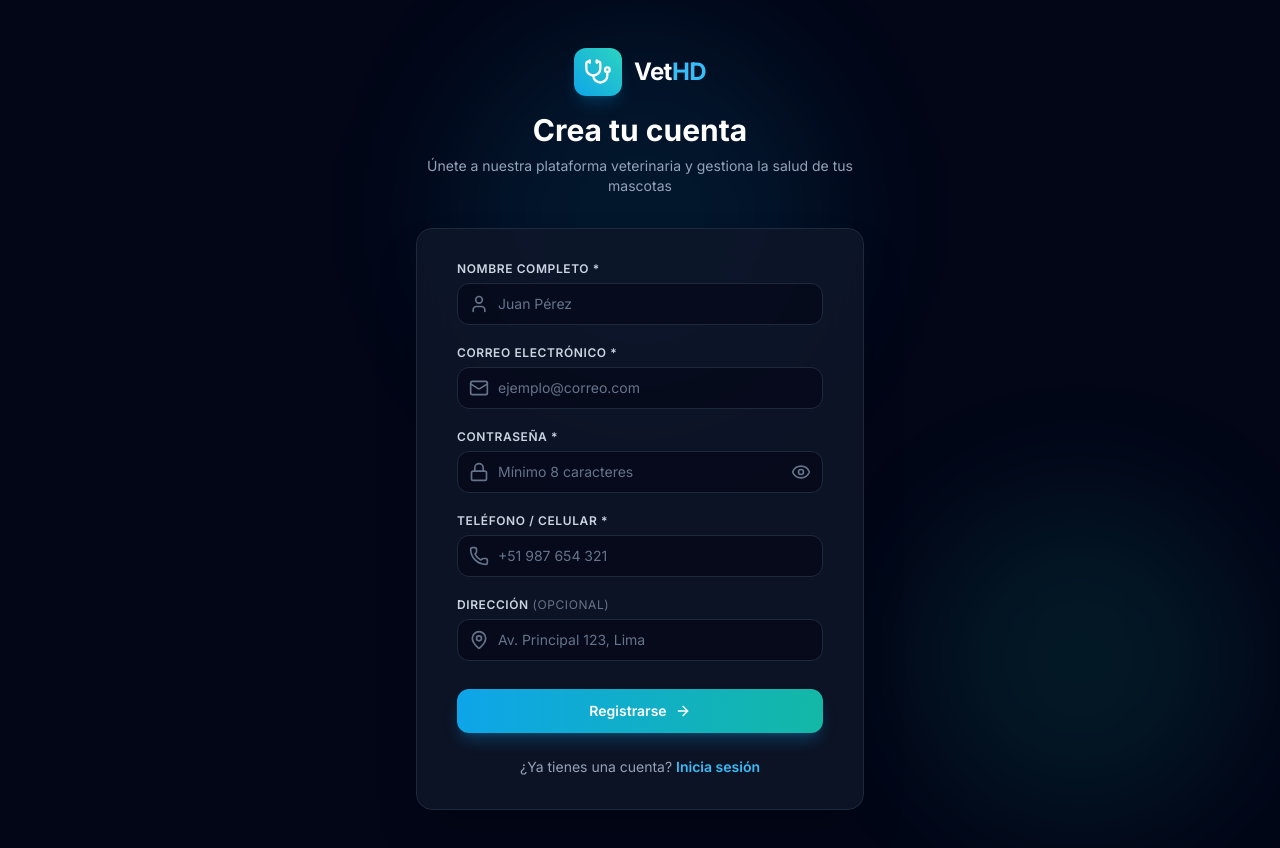
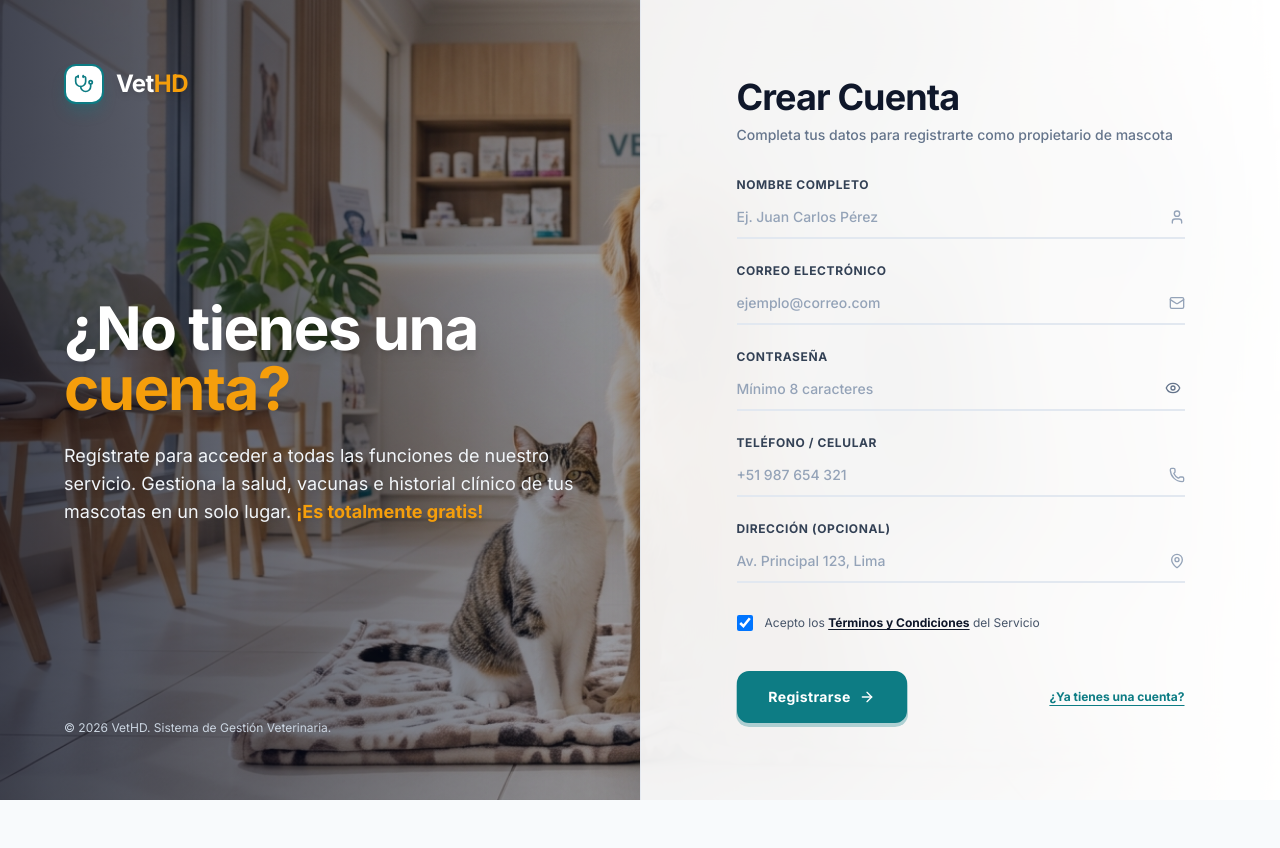
Before and after one commit to Edudev2004/hd-veterinaria-frontend, a React (Vite) app: page /register in a window 1280 px wide. Shown: the top 848 px of the page. After the commit the page ends 800 px from the top, so only its background shows below. Built offline with nearby package versions, Linux system fonts and the light colour scheme.

Commit message:
Actualizar vista de registro de propietarios con disenio en modo claro e integracion de componentes globales

```diff
--- a/src/features/auth/pages/RegisterPage.tsx
+++ b/src/features/auth/pages/RegisterPage.tsx
@@ -1,7 +1,20 @@
 import React, { useState } from 'react';
 import { Link, useNavigate } from 'react-router-dom';
 import { useAuth } from '@/context/AuthContext';
-import { Stethoscope, User, Mail, Lock, Phone, MapPin, Eye, EyeOff, AlertCircle, ArrowRight } from 'lucide-react';
+import { Button } from '@/components/ui/Button';
+import { UnderlineInput } from '@/components/ui/UnderlineInput';
+import {
+  User,
+  Mail,
+  Phone,
+  MapPin,
+  Eye,
+  EyeOff,
+  AlertCircle,
+  ArrowRight,
+  Stethoscope
+} from 'lucide-react';
+import bgImage from '@/assets/images/vet_happy_pets_bg.jpg';
 
 export const RegisterPage: React.FC = () => {
   const { register } = useAuth();
@@ -16,10 +29,11 @@ export const RegisterPage: React.FC = () => {
   });
 
   const [showPassword, setShowPassword] = useState(false);
+  const [acceptedTerms, setAcceptedTerms] = useState(true);
   const [error, setError] = useState<string | null>(null);
   const [isSubmitting, setIsSubmitting] = useState(false);
 
-  // Real-time field validations
+  // Field validations
   const isEmailValid = /^[^\s@]+@[^\s@]+\.[^\s@]+$/.test(formData.email);
   const isPasswordValid = formData.password.length >= 8;
   const isPhoneValid = formData.telefono.trim().length >= 7;
@@ -48,6 +62,10 @@ export const RegisterPage: React.FC = () => {
       setError('Por favor, ingresa un número de teléfono válido.');
       return;
     }
+    if (!acceptedTerms) {
+      setError('Debes aceptar los Términos y Condiciones del Servicio.');
+      return;
+    }
 
     try {
       setIsSubmitting(true);
@@ -68,177 +86,180 @@ export const RegisterPage: React.FC = () => {
   };
 
   return (
-    <div className="min-h-screen bg-slate-950 flex flex-col justify-center py-12 sm:px-6 lg:px-8 relative overflow-hidden">
-      {/* Background Glow Overlay */}
-      <div className="absolute top-1/4 left-1/2 -translate-x-1/2 -translate-y-1/2 w-96 h-96 bg-sky-500/10 rounded-full blur-3xl pointer-events-none" />
-      <div className="absolute bottom-10 right-10 w-80 h-80 bg-teal-500/10 rounded-full blur-3xl pointer-events-none" />
+    <div className="relative min-h-screen w-full flex overflow-hidden font-sans bg-slate-100 text-slate-800">
+      {/* Bright & Joyful Background Image across full screen */}
+      <div
+        className="absolute inset-0 bg-cover bg-center bg-no-repeat transition-transform duration-1000"
+        style={{ backgroundImage: `url(${bgImage})` }}
+      >
+        {/* Soft overlay blending left dark/hero text with right bright card */}
+        <div className="absolute inset-0 bg-gradient-to-r from-slate-950/75 via-slate-900/40 to-slate-100/90 md:to-white/95" />
+      </div>
 
-      <div className="sm:mx-auto sm:w-full sm:max-w-md relative z-10">
-        <div className="flex justify-center items-center gap-3 mb-2">
-          <div className="w-12 h-12 rounded-xl bg-gradient-to-tr from-sky-500 to-teal-400 flex items-center justify-center shadow-lg shadow-sky-500/20">
-            <Stethoscope className="w-7 h-7 text-white" />
+      {/* Main Split Content Container */}
+      <div className="relative z-10 w-full min-h-screen flex flex-col md:flex-row">
+
+        {/* LEFT COLUMN: Hero Heading & Description */}
+        <div className="w-full md:w-1/2 p-8 sm:p-12 lg:p-16 flex flex-col justify-between">
+
+          {/* Logo / Brand Header */}
+          <div className="flex items-center gap-3">
+            <div className="w-10 h-10 rounded-xl bg-[#0D7C84] p-0.5 shadow-lg shadow-[#0D7C84]/30">
+              <div className="w-full h-full bg-white rounded-[10px] flex items-center justify-center">
+                <Stethoscope className="w-5 h-5 text-[#0D7C84]" />
               </div>
-          <span className="text-2xl font-bold tracking-tight text-white">
-            Vet<span className="text-sky-400">HD</span>
+            </div>
+            <span className="text-2xl font-black tracking-tight text-white drop-shadow-md">
+              Vet<span className="text-[#F59E0B]">HD</span>
             </span>
           </div>
-        <h2 className="mt-4 text-center text-3xl font-extrabold text-white">
-          Crea tu cuenta
-        </h2>
-        <p className="mt-2 text-center text-sm text-slate-400">
-          Únete a nuestra plataforma veterinaria y gestiona la salud de tus mascotas
+
+          {/* Center Callout Text */}
+          <div className="my-auto py-12 max-w-lg space-y-6">
+            <h1 className="text-4xl sm:text-5xl lg:text-6xl font-black text-white tracking-tight leading-tight drop-shadow-lg">
+              ¿No tienes una <br />
+              <span className="text-[#F59E0B]">
+                cuenta?
+              </span>
+            </h1>
+            <p className="text-slate-100 text-base sm:text-lg leading-relaxed font-normal drop-shadow-md">
+              Regístrate para acceder a todas las funciones de nuestro servicio. Gestiona la salud, vacunas e historial clínico de tus mascotas en un solo lugar. <strong className="text-[#F59E0B] font-bold">¡Es totalmente gratis!</strong>
             </p>
           </div>
 
-      <div className="mt-8 sm:mx-auto sm:w-full sm:max-w-md relative z-10">
-        <div className="bg-slate-900/80 backdrop-blur-xl py-8 px-4 shadow-2xl border border-slate-800 sm:rounded-2xl sm:px-10">
+          {/* Footer Copyright */}
+          <div className="text-xs text-slate-300 drop-shadow-md">
+            © {new Date().getFullYear()} VetHD. Sistema de Gestión Veterinaria.
+          </div>
+        </div>
+
+        {/* RIGHT COLUMN: Light Mode Glassmorphic Register Form Container */}
+        <div className="w-full md:w-1/2 bg-white/95 md:bg-white/90 backdrop-blur-2xl border-t md:border-t-0 md:border-l border-slate-200/80 p-8 sm:p-12 lg:p-16 flex flex-col justify-center shadow-2xl">
+          <div className="max-w-md w-full mx-auto space-y-8">
+
+            <div className="space-y-2">
+              <h2 className="text-3xl sm:text-4xl font-extrabold text-slate-900 tracking-tight">
+                Crear Cuenta
+              </h2>
+              <p className="text-xs sm:text-sm text-slate-500 font-medium">
+                Completa tus datos para registrarte como propietario de mascota
+              </p>
+            </div>
+
             {error && (
-            <div className="mb-6 bg-rose-500/10 border border-rose-500/30 rounded-xl p-4 flex items-start gap-3 text-rose-400 text-sm">
-              <AlertCircle className="w-5 h-5 flex-shrink-0 mt-0.5" />
+              <div className="bg-rose-50 border border-rose-200 rounded-xl p-3.5 flex items-start gap-3 text-rose-600 text-xs sm:text-sm">
+                <AlertCircle className="w-4 h-4 flex-shrink-0 mt-0.5" />
                 <span>{error}</span>
               </div>
             )}
 
-          <form className="space-y-5" onSubmit={handleSubmit}>
+            <form onSubmit={handleSubmit} className="space-y-6">
+
               {/* Nombre Completo */}
-            <div>
-              <label className="block text-xs font-semibold uppercase tracking-wider text-slate-300 mb-1.5">
-                Nombre Completo *
-              </label>
-              <div className="relative">
-                <div className="absolute inset-y-0 left-0 pl-3 flex items-center pointer-events-none text-slate-500">
-                  <User className="h-5 w-5" />
-                </div>
-                <input
+              <UnderlineInput
+                label="Nombre Completo"
                 name="nombre"
                 type="text"
                 required
                 value={formData.nombre}
                 onChange={handleChange}
-                  placeholder="Juan Pérez"
-                  className="block w-full pl-10 pr-3 py-2.5 bg-slate-950/60 border border-slate-800 rounded-xl text-white placeholder-slate-500 focus:outline-none focus:ring-2 focus:ring-sky-500/50 focus:border-sky-500 text-sm transition-all"
+                placeholder="Ej. Juan Carlos Pérez"
+                icon={<User className="w-4 h-4" />}
               />
-              </div>
-            </div>
 
               {/* Correo Electrónico */}
-            <div>
-              <label className="block text-xs font-semibold uppercase tracking-wider text-slate-300 mb-1.5">
-                Correo Electrónico *
-              </label>
-              <div className="relative">
-                <div className="absolute inset-y-0 left-0 pl-3 flex items-center pointer-events-none text-slate-500">
-                  <Mail className="h-5 w-5" />
-                </div>
-                <input
+              <UnderlineInput
+                label="Correo Electrónico"
                 name="email"
                 type="email"
                 required
                 value={formData.email}
                 onChange={handleChange}
                 placeholder="ejemplo@correo.com"
-                  className="block w-full pl-10 pr-3 py-2.5 bg-slate-950/60 border border-slate-800 rounded-xl text-white placeholder-slate-500 focus:outline-none focus:ring-2 focus:ring-sky-500/50 focus:border-sky-500 text-sm transition-all"
+                icon={<Mail className="w-4 h-4" />}
               />
-              </div>
-            </div>
 
               {/* Contraseña */}
-            <div>
-              <label className="block text-xs font-semibold uppercase tracking-wider text-slate-300 mb-1.5">
-                Contraseña *
-              </label>
-              <div className="relative">
-                <div className="absolute inset-y-0 left-0 pl-3 flex items-center pointer-events-none text-slate-500">
-                  <Lock className="h-5 w-5" />
-                </div>
-                <input
+              <UnderlineInput
+                label="Contraseña"
                 name="password"
                 type={showPassword ? 'text' : 'password'}
                 required
                 value={formData.password}
                 onChange={handleChange}
                 placeholder="Mínimo 8 caracteres"
-                  className="block w-full pl-10 pr-10 py-2.5 bg-slate-950/60 border border-slate-800 rounded-xl text-white placeholder-slate-500 focus:outline-none focus:ring-2 focus:ring-sky-500/50 focus:border-sky-500 text-sm transition-all"
-                />
+                rightElement={
                   <button
                     type="button"
                     onClick={() => setShowPassword(!showPassword)}
-                  className="absolute inset-y-0 right-0 pr-3 flex items-center text-slate-500 hover:text-slate-300 transition-colors"
+                    className="focus:outline-none p-1 text-slate-500 hover:text-slate-700"
                   >
-                  {showPassword ? <EyeOff className="h-5 w-5" /> : <Eye className="h-5 w-5" />}
+                    {showPassword ? <EyeOff className="w-4 h-4" /> : <Eye className="w-4 h-4" />}
                   </button>
-              </div>
-            </div>
+                }
+              />
 
               {/* Teléfono */}
-            <div>
-              <label className="block text-xs font-semibold uppercase tracking-wider text-slate-300 mb-1.5">
-                Teléfono / Celular *
-              </label>
-              <div className="relative">
-                <div className="absolute inset-y-0 left-0 pl-3 flex items-center pointer-events-none text-slate-500">
-                  <Phone className="h-5 w-5" />
-                </div>
-                <input
+              <UnderlineInput
+                label="Teléfono / Celular"
                 name="telefono"
                 type="tel"
                 required
                 value={formData.telefono}
                 onChange={handleChange}
                 placeholder="+51 987 654 321"
-                  className="block w-full pl-10 pr-3 py-2.5 bg-slate-950/60 border border-slate-800 rounded-xl text-white placeholder-slate-500 focus:outline-none focus:ring-2 focus:ring-sky-500/50 focus:border-sky-500 text-sm transition-all"
+                icon={<Phone className="w-4 h-4" />}
               />
-              </div>
-            </div>
 
               {/* Dirección */}
-            <div>
-              <label className="block text-xs font-semibold uppercase tracking-wider text-slate-300 mb-1.5">
-                Dirección <span className="text-slate-500 text-xs font-normal">(Opcional)</span>
-              </label>
-              <div className="relative">
-                <div className="absolute inset-y-0 left-0 pl-3 flex items-center pointer-events-none text-slate-500">
-                  <MapPin className="h-5 w-5" />
-                </div>
-                <input
+              <UnderlineInput
+                label="Dirección (Opcional)"
                 name="direccion"
                 type="text"
                 value={formData.direccion}
                 onChange={handleChange}
                 placeholder="Av. Principal 123, Lima"
-                  className="block w-full pl-10 pr-3 py-2.5 bg-slate-950/60 border border-slate-800 rounded-xl text-white placeholder-slate-500 focus:outline-none focus:ring-2 focus:ring-sky-500/50 focus:border-sky-500 text-sm transition-all"
+                icon={<MapPin className="w-4 h-4" />}
               />
+
+              {/* Terms Checkbox */}
+              <div className="flex items-center gap-3 pt-2">
+                <input
+                  id="terms"
+                  type="checkbox"
+                  checked={acceptedTerms}
+                  onChange={(e) => setAcceptedTerms(e.target.checked)}
+                  className="w-4 h-4 rounded border-slate-300 text-[#0D7C84] focus:ring-[#0D7C84]/30 focus:ring-offset-0 cursor-pointer"
+                />
+                <label htmlFor="terms" className="text-xs text-slate-600 cursor-pointer select-none">
+                  Acepto los <span className="font-bold text-slate-900 underline underline-offset-2">Términos y Condiciones</span> del Servicio
+                </label>
+              </div>
+
+              {/* Action Buttons */}
+              <div className="pt-4 flex flex-col sm:flex-row items-center gap-4 justify-between">
+                <Button
+                  type="submit"
+                  isLoading={isSubmitting}
+                  variant="primary"
+                  className="w-full sm:w-auto min-w-[170px]"
+                >
+                  <span>Registrarse</span>
+                  <ArrowRight className="w-4 h-4" />
+                </Button>
+
+                <Link
+                  to="/login"
+                  className="text-xs text-[#0D7C84] hover:text-[#0b686f] font-bold underline underline-offset-4 transition-colors"
+                >
+                  ¿Ya tienes una cuenta?
+                </Link>
+              </div>
+            </form>
+
           </div>
         </div>
 
-            {/* Submit Button */}
-            <div className="pt-2">
-              <button
-                type="submit"
-                disabled={isSubmitting}
-                className="w-full flex justify-center items-center gap-2 py-3 px-4 rounded-xl shadow-lg shadow-sky-500/25 text-sm font-semibold text-white bg-gradient-to-r from-sky-500 to-teal-500 hover:from-sky-400 hover:to-teal-400 focus:outline-none focus:ring-2 focus:ring-offset-2 focus:ring-sky-500 disabled:opacity-50 disabled:cursor-not-allowed transition-all transform active:scale-[0.99]"
-              >
-                {isSubmitting ? (
-                  <div className="w-5 h-5 border-2 border-white/30 border-t-white rounded-full animate-spin" />
-                ) : (
-                  <>
-                    <span>Registrarse</span>
-                    <ArrowRight className="w-4 h-4" />
-                  </>
-                )}
-              </button>
-            </div>
-          </form>
-
-          <div className="mt-6 text-center">
-            <p className="text-sm text-slate-400">
-              ¿Ya tienes una cuenta?{' '}
-              <Link to="/login" className="font-semibold text-sky-400 hover:text-sky-300 transition-colors">
-                Inicia sesión
-              </Link>
-            </p>
-          </div>
-        </div>
       </div>
     </div>
   );
```
Lines whose indentation alone changed are shown as unchanged.
